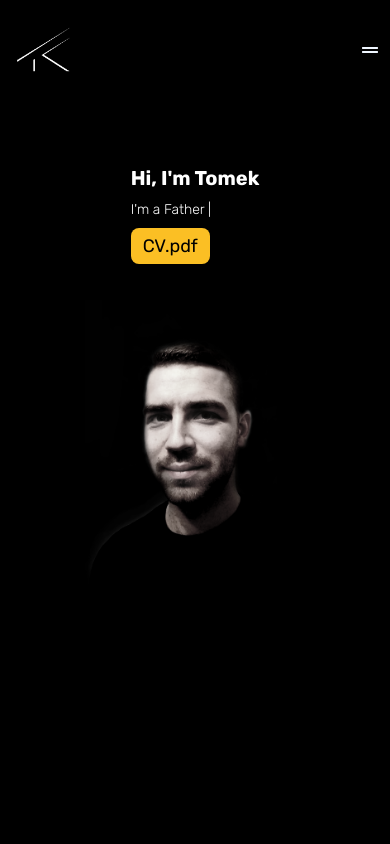
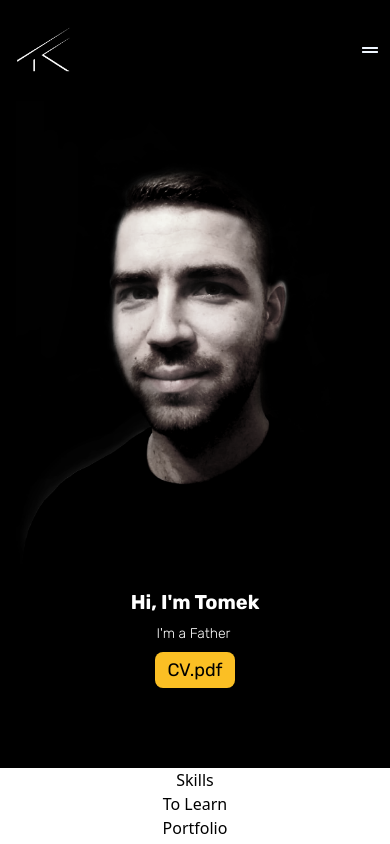
Before and after one commit to TK-Frontend/portfolio, a React (Create React App) app: page / in a window 390 px wide. Shown: the top 844 px of the page. Built offline with nearby package versions, Linux system fonts and the light colour scheme.

Commit message:
Added Responsive

```diff
--- a/src/components/Navbar.js
+++ b/src/components/Navbar.js
@@ -9,8 +9,8 @@ const Navbar = () => {
   };
 
   return (
-    <nav className="bg-black font-rubik">
-      <div className="max-w-6xl mx-auto px-3 py-6">
+    <nav className="bg-black font-rubik px-3 py-6">
+      <div className="max-w-6xl mx-auto ">
         <div className="flex justify-between items-center text-blue-50">
           <div className="flex justify-center">
             <img
--- a/src/components/Welcome.js
+++ b/src/components/Welcome.js
@@ -6,9 +6,9 @@ import { FaLinkedinIn, FaFacebook } from "react-icons/fa";
 
 const Welcome = () => {
   return (
-    <div className="bg-black text-white font-rubik ">
-      <div className="pt-0 md:pt-12 pb-40 max-w-6xl mx-auto gap-0 sm:gap-4 md:gap-6 lg:gap-8 xl:gap-10 grid grid-rows-3 sm:flex place-items-center justify-around overflow-hidden">
-        <div className="hidden sm:grid  grid-rows-3 place-items-center  h-96">
+    <div className="bg-black text-white font-rubik px-4 ">
+      <div className="max-w-6xl pt-0 pb-20 sm:pb-40 md:pt-2 mx-auto flex flex-col sm:grid grid-cols-12 place-items-center justify-around">
+        <div className="hidden sm:grid  grid-rows-3 place-items-center h-full justify-self-start ml-5 col-start-1 col-end-2  ">
           <div className="grid h-full border-r "></div>
           <div className="">
             <div className="grid py-2 text-2xl hover:text-yellow-400 transform hover:scale-110">
@@ -23,8 +23,9 @@ const Welcome = () => {
           </div>
           <div className="grid h-full border-r "></div>
         </div>
-        <div className="mx-20 flex flex-col justify-center items-baseline">
-          <h1 className="text-xl sm:text-2xl md:text-5xl lg:text-6xl  font-bold text-left ">
+        <div className="col-start-2 col-end-8 order-last sm:order-none">
+          <div className="mx-2 sm:mx-20 pt-6 flex flex-col justify-center justify-items-center sm:items-baseline items-center  ">
+            <h1 className="text-xl text-center sm:text-2xl md:text-5xl lg:text-6xl font-bold sm:text-left">
               Hi, I&apos;m Tomek
             </h1>
             <p className="text-sm sm:text-xl md:text-2xl lg:text-3xl mt-2 font-light text-left">
@@ -34,7 +35,7 @@ const Welcome = () => {
                 steps={[
                   " I'm Frontend Developer",
                   2000,
-                " I'm a Father ",
+                  " I'm a Father",
                   1500,
                   " I'm a Husband",
                   1500,
@@ -45,11 +46,10 @@ const Welcome = () => {
               CV.pdf
             </button>
           </div>
-        <img
-          src={face}
-          alt="TK"
-          className="scale-125 w-44 sm:w-48 md:w-64 lg:w-72 xl:w-80 2xl:w-96 transition-all duration-300 ease-out transform"
-        />
+        </div>
+        <div className="flex justify-center col-start-8 col-span-5 ">
+          <img src={face} alt="TK" className="w-full" />
+        </div>
       </div>
     </div>
   );
```
Lines whose indentation alone changed are shown as unchanged.
